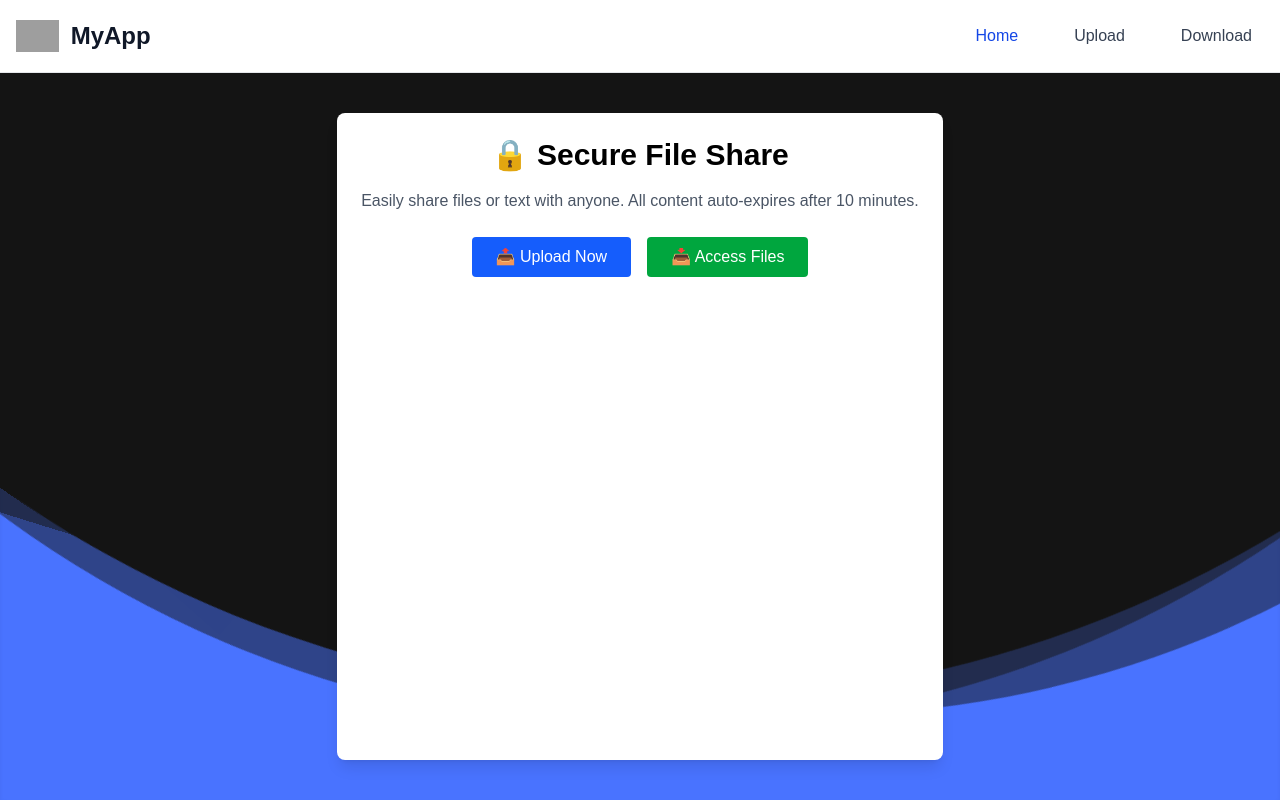
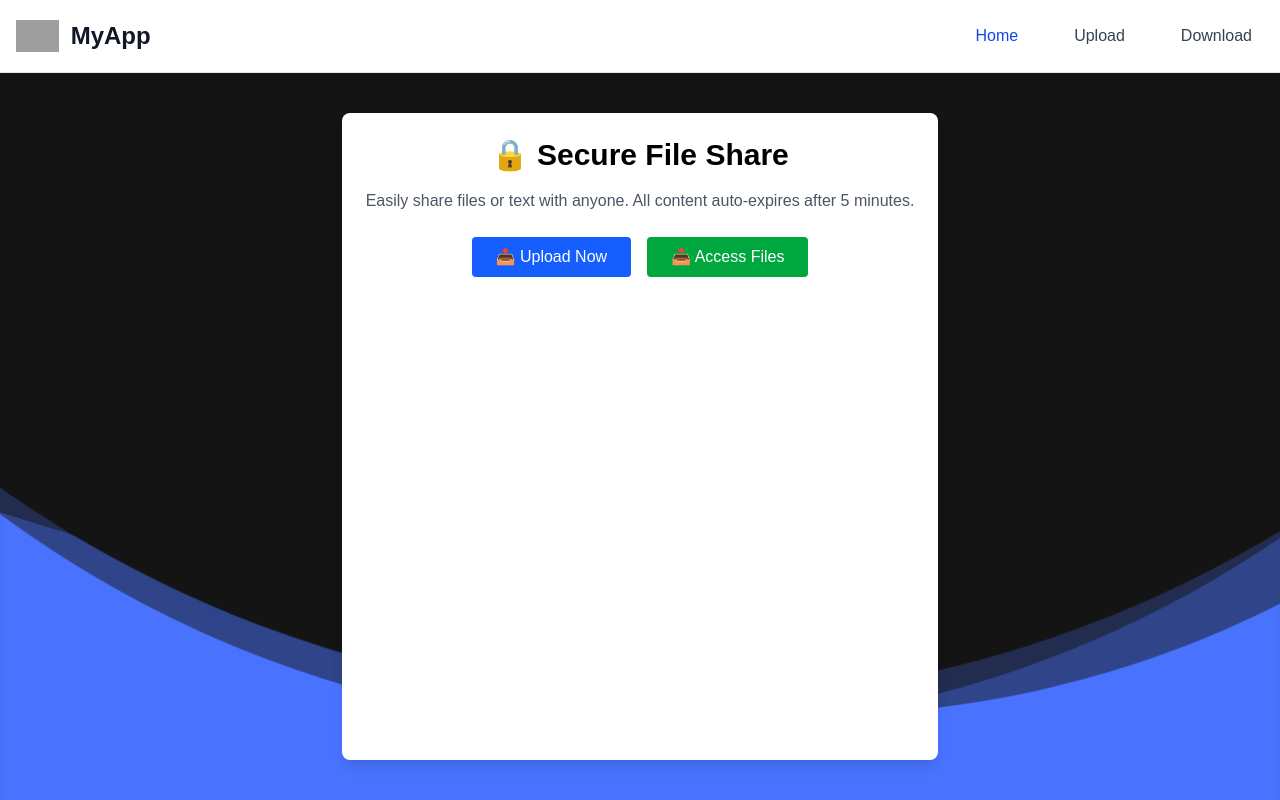
Before and after one commit to lovaraju431902/sendfrontendcode, a React (Vite) app: page / in a window 1280 px wide. Built offline with nearby package versions, Linux system fonts and the light colour scheme; grey boxes are pictures that could not be loaded.

Commit message:
Update HomePage.jsx
change 10 tofwbjfkl vc

```diff
--- a/src/pages/HomePage.jsx
+++ b/src/pages/HomePage.jsx
@@ -6,7 +6,7 @@ export default function HomePage() {
     <div className="text-center">
       <h1 className="text-3xl font-bold mb-4">🔒 Secure File Share</h1>
       <p className="text-gray-600 mb-6">
-        Easily share files or text with anyone. All content auto-expires after 10 minutes.
+        Easily share files or text with anyone. All content auto-expires after 5 minutes.
       </p>
       <div className="flex justify-center gap-4">
         <Link
```
